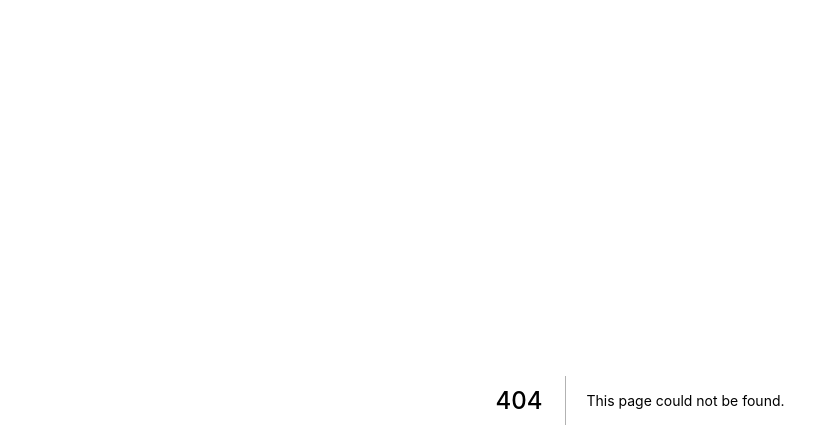
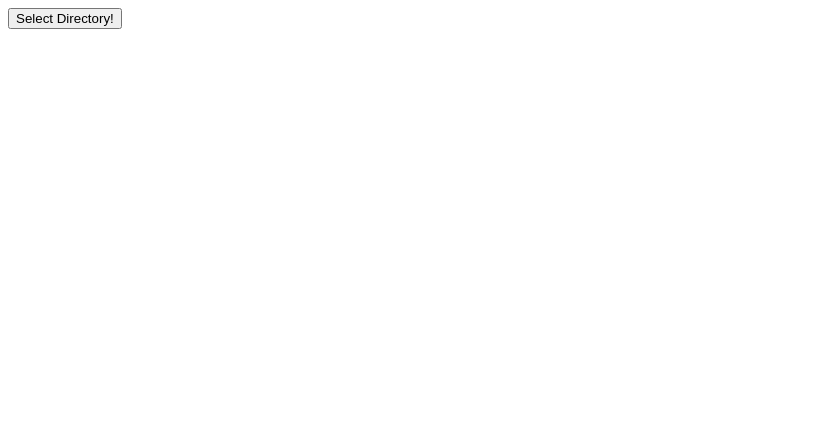
Before and after one commit to utevo/dicom-viewer, a Next.js app: page /dev/import-dir in a window 1280 px wide. Before the commit this address had no page. Shown: the top 448 px of the page, without its empty margins (0-839 px from the left). Built offline with nearby package versions, Linux system fonts and the light colour scheme.

Commit message:
feat: add InputDirectory

```diff
--- a/package.json
+++ b/package.json
@@ -18,6 +18,7 @@
   },
   "devDependencies": {
     "@types/react": "^17.0.3",
+    "@types/wicg-native-file-system": "^2020.6.0",
     "@typescript-eslint/eslint-plugin": "^4.21.0",
     "@typescript-eslint/parser": "^4.21.0",
     "autoprefixer": "^10.2.5",
--- a/src/dicom/ImportDicomImage.tsx
+++ b/src/dicom/InputDicomImage.tsx
@@ -5,7 +5,7 @@ interface Props {
   onImport: (dicomImage: DicomImage) => void;
 }
 
-export const ImportDicomImage = ({ onImport }: Props): React.ReactElement => {
+export const InputDicomImage = ({ onImport }: Props): React.ReactElement => {
   const handleChange: React.ChangeEventHandler<HTMLInputElement> = async (e) => {
     const files = e.target.files;
     if (files == null) return;
--- /dev/null
+++ b/src/dicom/InputDirectory.tsx
@@ -0,0 +1,14 @@
+interface Props {
+  onDirectoryHandleChange: (newDirectoryHandle: FileSystemDirectoryHandle) => void;
+}
+
+export function InputDirectory({ onDirectoryHandleChange }: Props): React.ReactElement {
+  const handleClick = async (evt: React.MouseEvent<HTMLButtonElement>) => {
+    const showDirectoryPicker = window.showDirectoryPicker;
+    if (showDirectoryPicker == null) throw Error("Unable to use showDirectoryPicker");
+
+    onDirectoryHandleChange(await showDirectoryPicker());
+  };
+
+  return <button onClick={handleClick}>Select Directory!</button>;
+}
--- a/src/dicom/browser/Browser.tsx
+++ b/src/dicom/browser/Browser.tsx
@@ -1,5 +1,5 @@
 import React, { useState } from "react";
-import { ImportDicomImage } from "../ImportDicomImage";
+import { InputDicomImage } from "../InputDicomImage";
 import { Tools as ToolsComponent } from "./Tools";
 import { Workspace } from "./Workspace";
 import { Image, Image_ } from "../domain/Image";
@@ -71,7 +71,7 @@ export const Browser = (): React.ReactElement => {
 
   return (
     <div>
-      <ImportDicomImage onImport={handleImageChange} />
+      <InputDicomImage onImport={handleImageChange} />
       <ToolsComponent tool={tool} onToolChange={setTool} />
       <Workspace
         width={400}
--- /dev/null
+++ b/src/pages/dev/import-dir.tsx
@@ -0,0 +1,7 @@
+import { InputDirectory } from "../../dicom/InputDirectory";
+
+const ImportDirPage = (): React.ReactElement => {
+  return <InputDirectory onDirectoryHandleChange={() => ({})} />;
+};
+
+export default ImportDirPage;
--- a/src/pages/index.tsx
+++ b/src/pages/index.tsx
@@ -2,14 +2,14 @@ import { useState } from "react";
 import { DicomImage } from "../dicom/domain/DicomImage";
 import { Image_ } from "../dicom/domain/Image";
 import { ImageViewer } from "../dicom/ImageViewer";
-import { ImportDicomImage } from "../dicom/ImportDicomImage";
+import { InputDicomImage } from "../dicom/InputDicomImage";
 
 const Home = (): React.ReactElement => {
   const [dicomImage, setDicomImage] = useState<DicomImage>();
 
   return (
     <>
-      <ImportDicomImage onImport={setDicomImage} />
+      <InputDicomImage onImport={setDicomImage} />
       {dicomImage != null && <ImageViewer image={Image_.fromDicomImage(dicomImage)} width={500} height={500} />}
     </>
   );
```
Also changed, not shown: src/pages/dev/konva-playground.tsx (renamed from src/pages/konva-playground.tsx), 1 other file (tests, documents, lock files or other folders).
